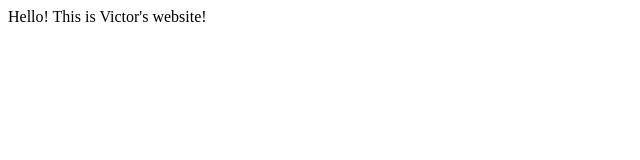
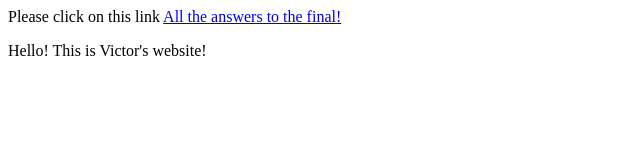
Before and after one commit to bedollav/myappsample, a plain HTML site: page myapp/index.html in a window 1280 px wide. Shown: the whole page, without its empty margins (0-640 px from the left). Drawn offline with Linux system fonts and the light colour scheme.

Commit message:
Add files via upload

```diff
--- a/myapp/index.html
+++ b/myapp/index.html
@@ -3,6 +3,11 @@
         <title>My Website</title>
     </head>
     <body>
-        Hello! This is Victor's website!
+       <p>
+           Please click on this link
+           <a href = "https://youtu.be/dQw4w9WgXcQ">
+           All the answers to the final!</a>
+       </p>
+       Hello! This is Victor's website!
     </body>
 </html>
```
